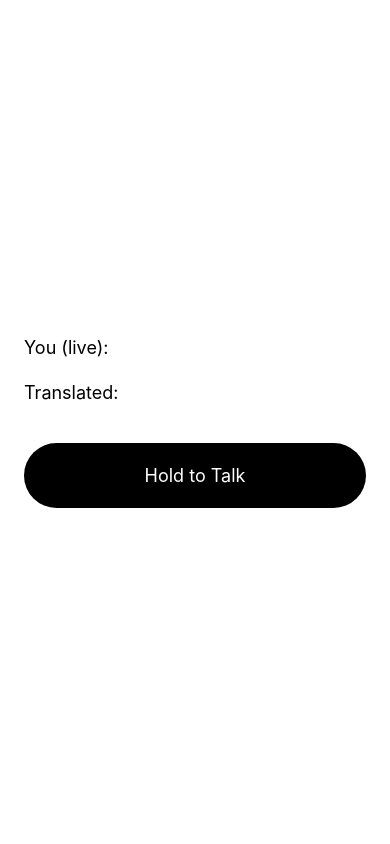
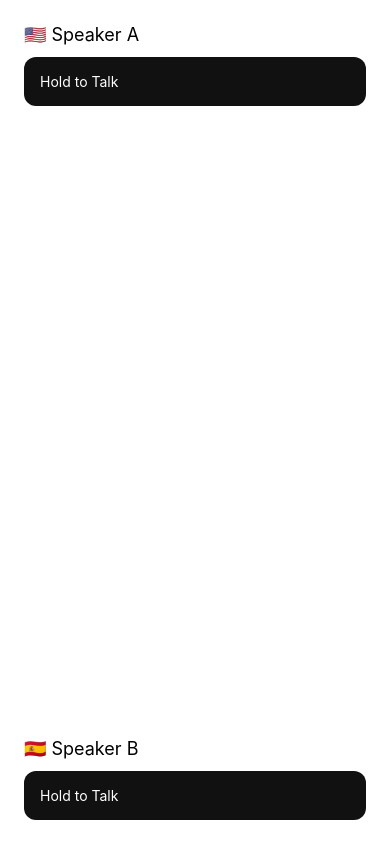
Before and after one commit to marcelodevops/mvp-wss, a React Native app in the folder realtime-translator/: screen / in a window 390 px wide. Built offline with nearby package versions, Linux system fonts and the light colour scheme; no server answers.

Commit message:
updated ux

```diff
--- a/realtime-translator/App.tsx
+++ b/realtime-translator/App.tsx
@@ -3,37 +3,77 @@ import { useTranslationSocket } from "./useTranslationSocket";
 import { useMicrophoneStream } from "./useMicrophoneStream";
 
 export default function App() {
-  const { sendPCMChunk, partial, translated } =
-    useTranslationSocket();
+  const {
+    startSpeaking,
+    sendPCMChunk,
+    partialA,
+    partialB,
+    translated,
+  } = useTranslationSocket();
+
   const mic = useMicrophoneStream(sendPCMChunk);
 
+  function handlePressIn(speaker: "A" | "B") {
+    startSpeaking(speaker);
+    mic.start();
+  }
+
+  function handlePressOut() {
+    mic.stop();
+  }
+
   return (
-    <View style={{ flex: 1, padding: 24, justifyContent: "center" }}>
-      <Text style={{ fontSize: 18 }}>You (live):</Text>
-      <Text style={{ fontSize: 22 }}>{partial}</Text>
+    <View
+      style={{
+        flex: 1,
+        padding: 24,
+        justifyContent: "space-between",
+      }}
+    >
+      {/* Speaker A */}
+      <View>
+        <Text style={{ fontSize: 18 }}>🇺🇸 Speaker A</Text>
+        <Text style={{ fontSize: 20 }}>{partialA}</Text>
 
-      <Text style={{ fontSize: 18, marginTop: 24 }}>
-        Translated:
-      </Text>
-      <Text style={{ fontSize: 24, fontWeight: "600" }}>
+        <Pressable
+          onPressIn={() => handlePressIn("A")}
+          onPressOut={handlePressOut}
+          style={{
+            marginTop: 12,
+            backgroundColor: "#111",
+            padding: 16,
+            borderRadius: 12,
+          }}
+        >
+          <Text style={{ color: "#fff" }}>Hold to Talk</Text>
+        </Pressable>
+      </View>
+
+      {/* Translation */}
+      <View style={{ alignItems: "center" }}>
+        <Text style={{ fontSize: 22, fontWeight: "600" }}>
           {translated}
         </Text>
+      </View>
+
+      {/* Speaker B */}
+      <View>
+        <Text style={{ fontSize: 18 }}>🇪🇸 Speaker B</Text>
+        <Text style={{ fontSize: 20 }}>{partialB}</Text>
 
         <Pressable
-        onPressIn={mic.start}
-        onPressOut={mic.stop}
+          onPressIn={() => handlePressIn("B")}
+          onPressOut={handlePressOut}
           style={{
-          marginTop: 40,
-          backgroundColor: "#000",
-          padding: 22,
-          borderRadius: 100,
-          alignItems: "center",
+            marginTop: 12,
+            backgroundColor: "#111",
+            padding: 16,
+            borderRadius: 12,
           }}
         >
-        <Text style={{ color: "#fff", fontSize: 18 }}>
-          Hold to Talk
-        </Text>
+          <Text style={{ color: "#fff" }}>Hold to Talk</Text>
         </Pressable>
+      </View>
     </View>
   );
 }
```
Lines whose indentation alone changed are shown as unchanged.
